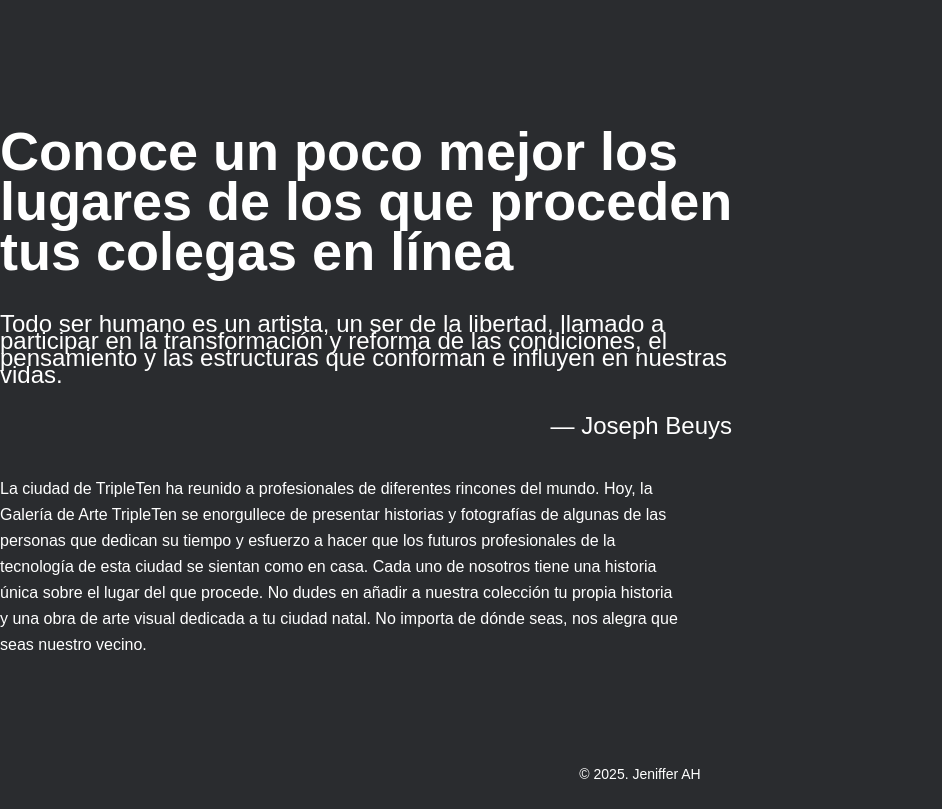
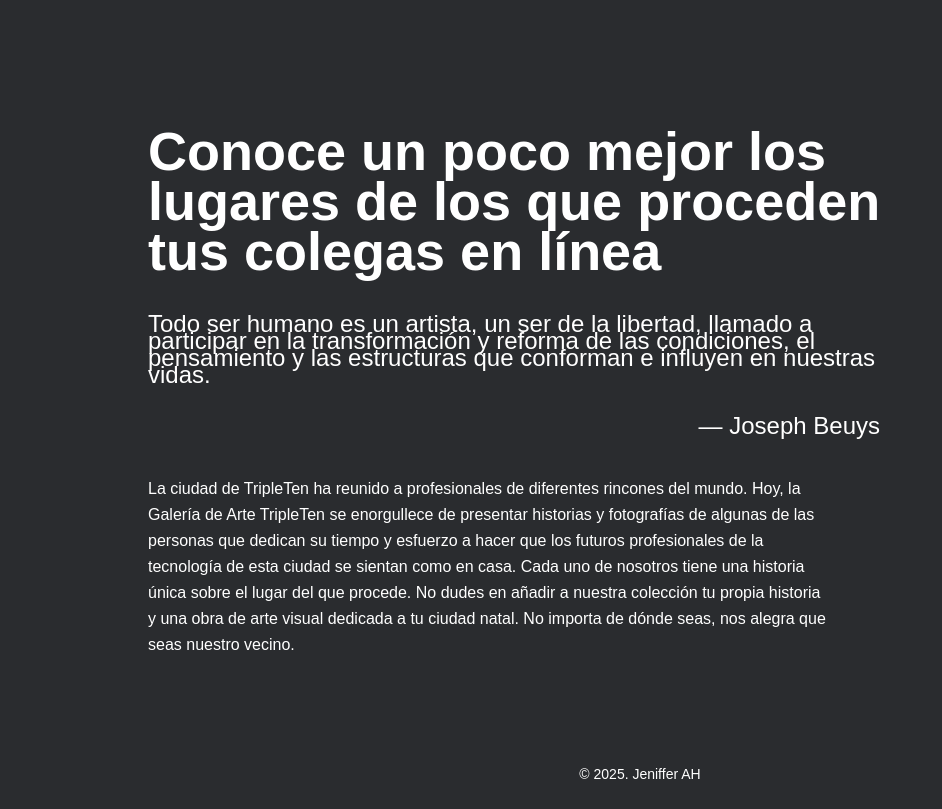
Before and after one commit to JenifferArtavia/web_project_homeland, a plain HTML site: page index.html in a window 1280 px wide. Shown: the part 1180-1989 px from the top of the page, without its empty margins (0-942 px from the left). Drawn offline with Linux system fonts and the light colour scheme.

Commit message:
Actualizar

```diff
--- a/blocks/main.css
+++ b/blocks/main.css
@@ -1,3 +1,7 @@
+.main {
+  margin-left: 148px;
+  max-width: 830px;
+}
 .main__tittle {
   display: flex;
   flex-wrap: wrap;
```
